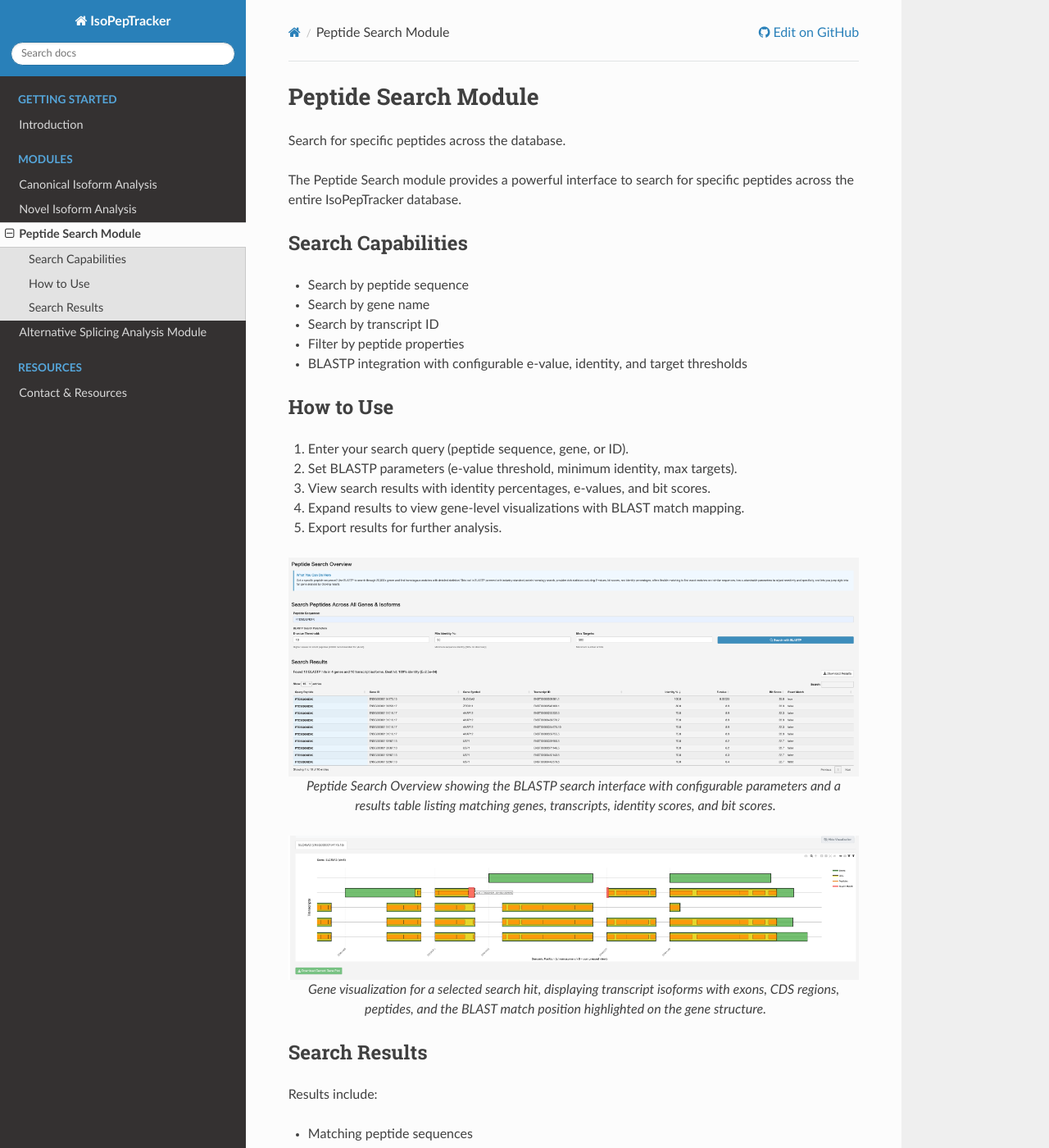
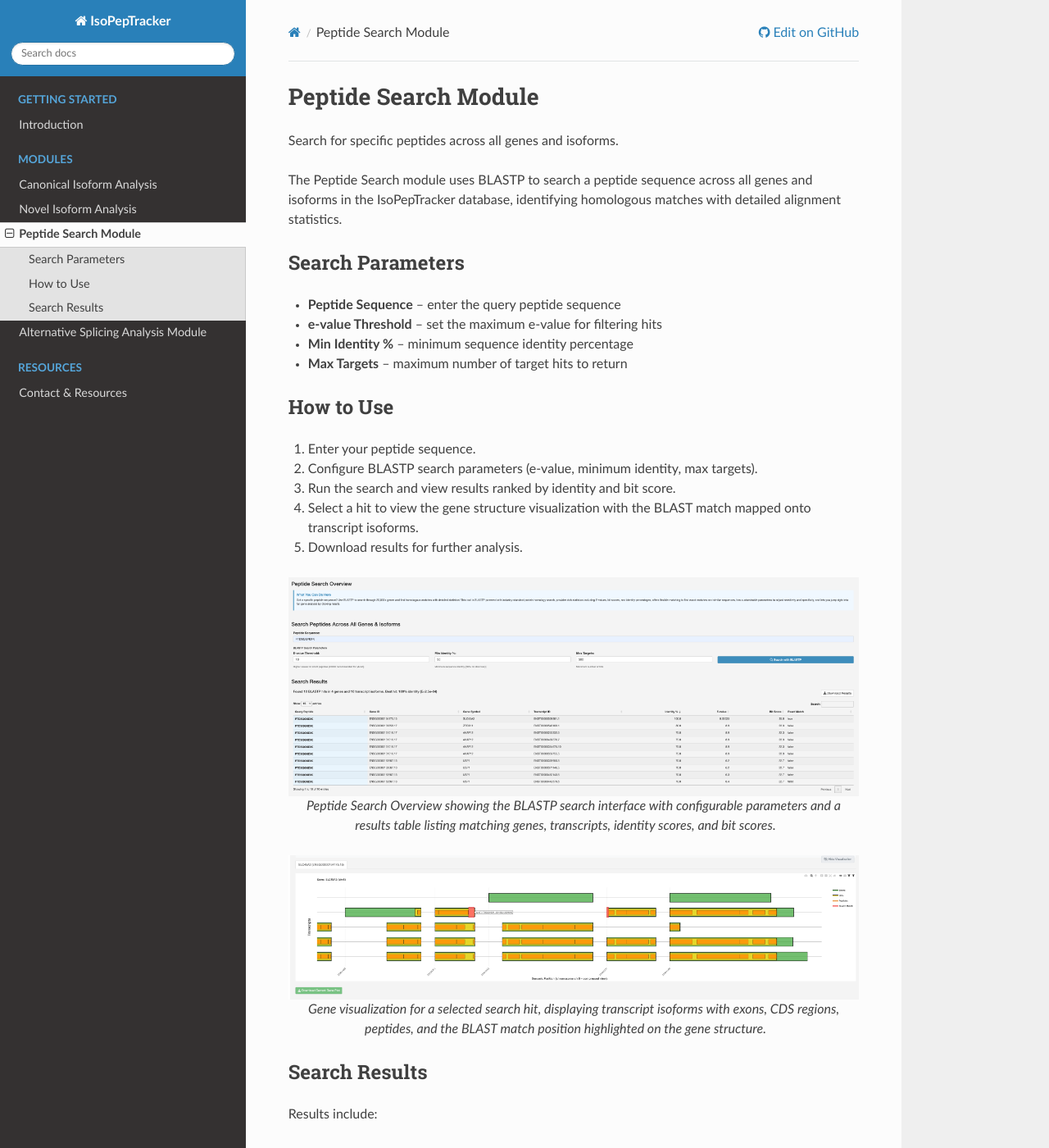
Before and after one commit to arafmahmud/isopeptracker-docs, a Sphinx documentation site: the page built from docs/source/modules/peptide-search.rst, in a window 1280 px wide and 1400 px high. Shown: the whole window at 82% size. Built offline with Sphinx 7.4.7 and the Read the Docs theme 3.1.0, drawn with Linux system fonts in a browser that asks for light colours; some of the changed text lies outside the part shown.

Commit message:
Fix peptide-search docs to accurately describe search by sequence only
Remove incorrect claims about searching by gene name or transcript ID.
The module searches by peptide sequence using BLASTP.

```diff
--- a/docs/source/modules/peptide-search.rst
+++ b/docs/source/modules/peptide-search.rst
@@ -1,28 +1,29 @@
 Peptide Search Module
 =====================
 
-Search for specific peptides across the database.
+Search for specific peptides across all genes and isoforms.
 
-The Peptide Search module provides a powerful interface to search for specific
-peptides across the entire IsoPepTracker database.
+The Peptide Search module uses BLASTP to search a peptide sequence across all
+genes and isoforms in the IsoPepTracker database, identifying homologous
+matches with detailed alignment statistics.
 
-Search Capabilities
-~~~~~~~~~~~~~~~~~~~
+Search Parameters
+~~~~~~~~~~~~~~~~~
 
-* Search by peptide sequence
-* Search by gene name
-* Search by transcript ID
-* Filter by peptide properties
-* BLASTP integration with configurable e-value, identity, and target thresholds
+* **Peptide Sequence** -- enter the query peptide sequence
+* **e-value Threshold** -- set the maximum e-value for filtering hits
+* **Min Identity %** -- minimum sequence identity percentage
+* **Max Targets** -- maximum number of target hits to return
 
 How to Use
 ~~~~~~~~~~
 
-1. Enter your search query (peptide sequence, gene, or ID).
-2. Set BLASTP parameters (e-value threshold, minimum identity, max targets).
-3. View search results with identity percentages, e-values, and bit scores.
-4. Expand results to view gene-level visualizations with BLAST match mapping.
-5. Export results for further analysis.
+1. Enter your peptide sequence.
+2. Configure BLASTP search parameters (e-value, minimum identity, max targets).
+3. Run the search and view results ranked by identity and bit score.
+4. Select a hit to view the gene structure visualization with the BLAST match
+   mapped onto transcript isoforms.
+5. Download results for further analysis.
 
 .. figure:: ../_static/peptide-search_1.png
    :alt: Peptide Search interface and results
@@ -47,8 +48,8 @@
 
 Results include:
 
-* Matching peptide sequences
-* Associated genes and transcripts
-* Identity percentages and e-values
-* Bit scores and best-match indicators
+* Gene ID and gene symbol
+* Transcript ID
+* Identity percentage and e-value
+* Bit score and best-match indicator
 * Interactive gene structure visualization with BLAST match mapping
```
